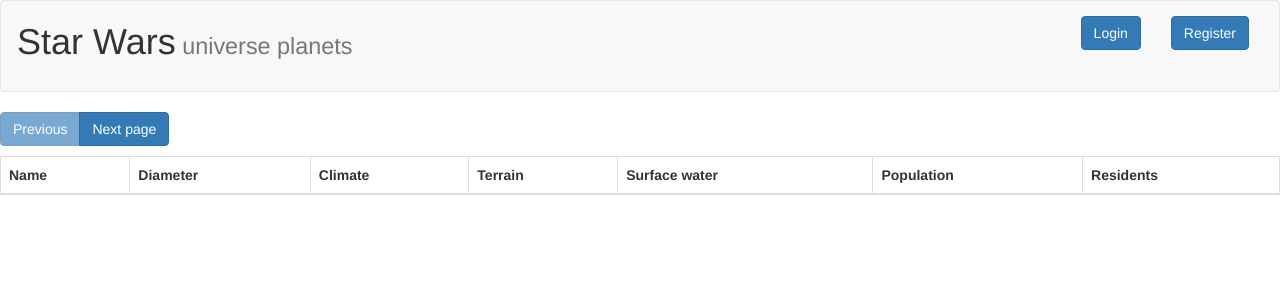
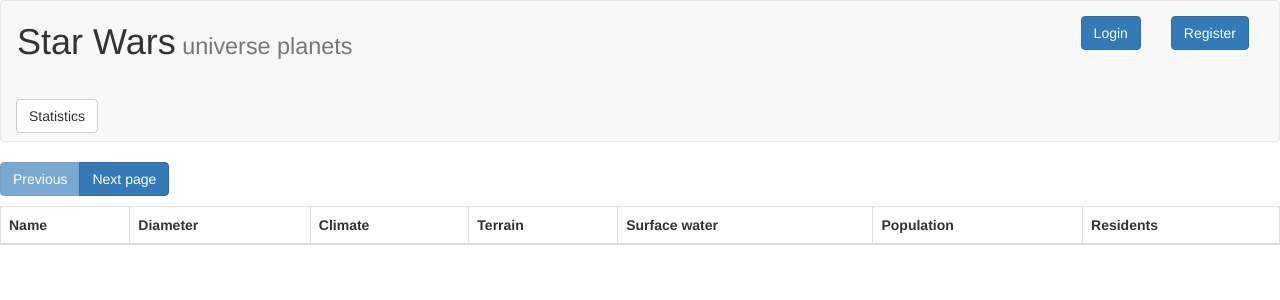
Before and after one commit to Bela-Szilagyi/The-world-of-Star-Wars, a Flask app: page / in a window 1280 px wide. Shown: the top 300 px of the page. Run offline with Flask 2, Linux system fonts and the light colour scheme; lists and menus that the app fills with data are empty; some libraries are stand-ins or nearby versions.

Commit message:
step 5 implemented

```diff
--- a/main.py
+++ b/main.py
@@ -1,4 +1,5 @@
-from flask import Flask, render_template, request, redirect, session, url_for, escape, make_response
+from flask import Flask, render_template, request, redirect, session, url_for, \
+                  escape, make_response, jsonify
 from werkzeug.security import generate_password_hash, check_password_hash
 from datetime import datetime
 import json
@@ -113,13 +114,28 @@
     result = data_manager.handle_database(query)
     if result['result'] == 'success':
         swuser_id = result['rows'][0][0]
-    print(query)
-    print(swuser_id)
-
     query = "INSERT INTO planetvotes(planet_id, swuser_id, submission_time) \
                 VALUES ('{}', '{}', '{}')".format(voted_planet_id, swuser_id, str(datetime.now())[:-7])
-    data_manager.handle_database(query)
-    return redirect(url_for('index'))
+    result = data_manager.handle_database(query)
+    if result['result'] == 'success':
+        return redirect(url_for('index'))
+
+
+@app.route('/statistics/', methods=['POST'])
+def statistics():
+    query = "SELECT planet_id, count(planet_id) \
+             FROM planetvotes \
+             GROUP BY planet_id \
+             ORDER BY planet_id"
+    result = data_manager.handle_database(query)
+    if result['result'] == 'success':
+        statistics = {}
+        for row in result['rows']:
+            statistics[row[0]] = row[1]
+        print(statistics)
+        json_statistics = jsonify(statistics)
+        print(json_statistics)
+        return json_statistics
 
 
 if __name__ == '__main__':
--- a/static/js/js.js
+++ b/static/js/js.js
@@ -42,6 +42,34 @@
         })
         .fail(function( msg ) {
             alert( "Vote failed :-(" + msg );
+        });
+    });
+
+    $('#statistics').on('click', function() {
+        $.post( '/statistics/', function(response) {
+        for (const property in response) {
+            console.log(property + ' ' + response[property]);
+            debugger;
+            handleStatistics(property, response[property]);
+        }
+            alert( 'success ');
+            })
+            .done(function() {
+                alert( 'second success' );
+            })
+            .fail(function() {
+                alert( 'error' );
+            })
+            .always(function() {
+                alert( 'finished' );
+            });
+
+
+        $('#statistics-modal-title').append('Statistics');
+        $('.close-modal').on('click', function() {
+            $('#statisticsModal').modal('hide');
+            $('#statistics-modal-title').empty();
+            $('#votes').empty();
         });
     });
 }
@@ -144,10 +172,10 @@
     $('.resident').on('click', function() {
         console.log(this.id);
         console.log(name);
-        $('.modal-title').append('Residents of ' + this.id);
+        $('#residents-modal-title').append('Residents of ' + this.id);
         $('.close-modal').on('click', function() {
             $('#residentsModal').modal('hide');
-            $('.modal-title').empty();
+            $('#residents-modal-title').empty();
             $('#residents').empty();
         });
         var planetName = this.id;
@@ -224,4 +252,23 @@
     return result;
 };
 
+function handleStatistics(planetId, numberOfVotes) {
+    $.ajax({
+    type: 'GET',
+    dataType: 'json',
+    url: 'http://swapi.co/api/planets/' + planetId,
+    success: function(response) {
+        var planet = response.name;
+        displayStatistics(planet, numberOfVotes)
+    },
+    error: function() {
+        alert('Error loading planets data!');
+    }
+    });
+};
+
+function displayStatistics(planetName, votes) {
+    $('#votes').append('<tr><td>' + planetName + '</td><td>' + votes + '</td></tr>');
+};
+
 $(document).ready(main);
--- a/templates/index.html
+++ b/templates/index.html
@@ -20,12 +20,14 @@
         <div class="container-fluid">
             <div class="navbar-header">
                 <h1 class="navbar">Star Wars<small> universe planets</small></h1>
+                <button id="statistics" type='button' data-toggle='modal' data-target='#statisticsModal' class='btn btn-default navbar-btn'>Statistics</button>
             </div>
             <div class="collapse navbar-collapse" id="bs-example-navbar-collapse-1">
                 <ul class="nav navbar-nav navbar-right">
                     {% if username|length > 0 %}
                         <li><button id="test" type='button' class='test btn btn-primary'>Test</button></li>
                         <li><h1><small>Logged in as </small><strong>{{ username }}</strong></h1></li>
+                        <!-- <p class="navbar-text navbar-right">Signed in as ><strong>{{ username }}</strong></p> -->
                         <li><a href="/logout/"><button type='button' class='btn btn-primary'>Logout</button></a></li>
                     {% else %}
                             <li><a href="/login/"><button type='button' class='btn btn-primary'>Login</button></a></li>
@@ -64,7 +66,7 @@
             <div class="modal-content">
                 <div class="modal-header">
                     <button type="button" class="close close-modal">&times;</button>
-                    <h4 class="modal-title"></h4>
+                    <h4 class="modal-title" id="residents-modal-title" ></h4>
                 </div>
                 <div class="modal-body">
                     <table class="table table-bordered">
@@ -88,7 +90,32 @@
                     <button type="button" class="btn btn-default close-modal" >Close</button>
                 </div>
             </div>
+        </div>
+    </div>
 
+<div id="statisticsModal" class="modal fade" role="dialog">
+        <div class="modal-dialog">
+            <div class="modal-content">
+                <div class="modal-header">
+                    <button type="button" class="close close-modal">&times;</button>
+                    <h4 class="modal-title" id="statistics-modal-title"></h4>
+                </div>
+                <div class="modal-body">
+                    <table class="table table-bordered">
+                        <thead>
+                            <tr>
+                                <th>Planet name</th>
+                                <th>Number of votes</th>
+                            </tr>
+                        </thead>
+                        <tbody id="votes">
+                        </tbody>
+                    </table>
+                </div>
+                <div class="modal-footer">
+                    <button type="button" class="btn btn-default close-modal" >Close</button>
+                </div>
+            </div>
         </div>
     </div>
 
```
Lines whose indentation alone changed are shown as unchanged.
